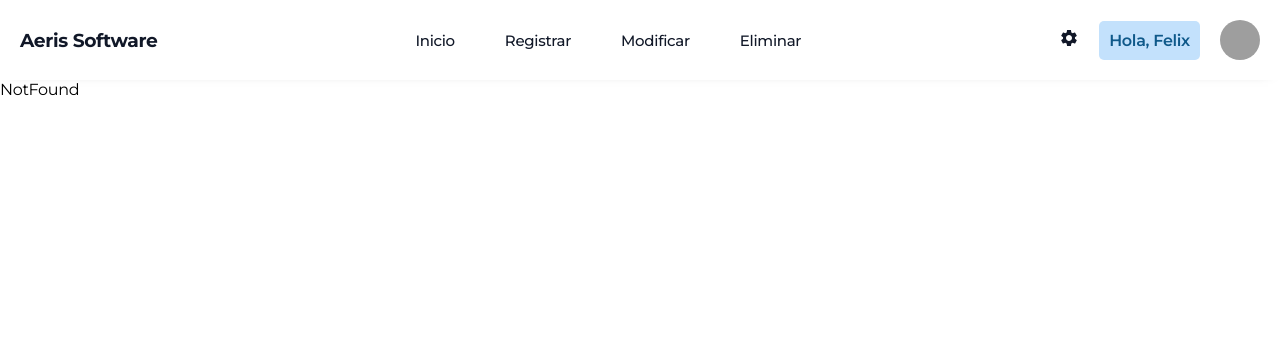
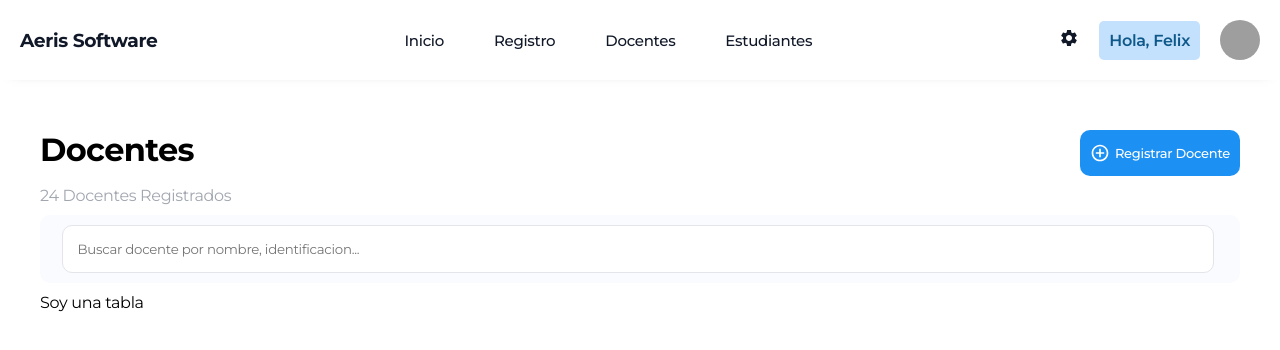
Before and after one commit to FelixOchoa/aeris, a React (Create React App) app: page /teachers in a window 1280 px wide. Shown: the top 350 px of the page. Built offline with nearby package versions, Linux system fonts and the light colour scheme; grey boxes are pictures that could not be loaded.

Commit message:
Correción de carpetas y página teacher 50%

```diff
--- a/src/App.js
+++ b/src/App.js
@@ -1,7 +1,7 @@
 import { BrowserRouter, Route, Routes } from "react-router-dom";
-import Login from "./components/Login";
-import HomePageAdmin from "./components/pages/HomePageAdmin";
-import NotFound from "./components/pages/NotFound";
+import Login from "./Login";
+import HomePageAdmin from "./pages/HomePageAdmin";
+import NotFound from "./pages/NotFound";
 
 function App() {
   return (
--- a/src/components/Login.jsx
+++ b/src/Login.jsx
@@ -2,7 +2,7 @@ import React from "react";
 import { useForm } from "react-hook-form";
 import { useNavigate } from "react-router-dom";
 // import axios from "axios";
-import "../css/login.css";
+import "./css/login.css";
 
 const Login = () => {
   const navigate = useNavigate();
--- a/src/css/navbar.css
+++ b/src/css/navbar.css
@@ -9,8 +9,6 @@
   background-color: white;
   box-shadow: 0px 0px 13px -12px #000000;
   gap: 10px;
-}
-.navSection {
 }
 .menu ul {
   display: flex;
--- /dev/null
+++ b/src/css/teachers.css
@@ -0,0 +1,49 @@
+.teacherBody {
+  display: flex;
+  flex-direction: column;
+  margin: 50px 40px 30px 40px;
+  gap: 10px;
+}
+.teacherSection {
+  display: flex;
+  flex-direction: row;
+  justify-content: space-between;
+}
+.teacherSection .registerButton {
+  display: flex;
+  flex-direction: row;
+  align-items: center;
+  gap: 5px;
+  padding: 13px 10px;
+  border-radius: 10px;
+  background-color: #1d90f4;
+  color: white;
+}
+.registerButton a {
+  font-weight: 500;
+  text-decoration: none;
+  color: white;
+  font-size: 13px;
+}
+.teacherBody p {
+  color: #a1a6af;
+}
+.teacherSearch {
+  display: flex;
+  flex-direction: column;
+  align-items: center;
+  background-color: #fafbff;
+  padding: 10px 0px;
+  border-radius: 10px;
+}
+.teacherSearch input {
+  border: 1px solid #e3e5eb;
+  border-radius: 10px;
+  padding: 15px;
+  width: 96%;
+  transition: ease-in-out 0.2s;
+}
+.teacherSearch input:focus {
+  border: 1px solid #9a9ca1;
+  outline: none;
+}
--- a/src/components/pages/Dashboard.jsx
+++ b/src/pages/Dashboard.jsx
@@ -1,5 +1,5 @@
 import React from "react";
-import "../../css/dashboard.css";
+import "../css/dashboard.css";
 
 const dashboard = () => {
   return <div className="dashboardContainer">dashboard</div>;
--- a/src/components/pages/HomePageAdmin.jsx
+++ b/src/pages/HomePageAdmin.jsx
@@ -4,6 +4,7 @@ import Dashboard from "./Dashboard";
 import NavBar from "./NavBar";
 import Register from "./Register";
 import NotFound from "./NotFound";
+import Teachers from "./Teachers";
 
 const HomePageAdmin = () => {
   return (
@@ -13,6 +14,7 @@ const HomePageAdmin = () => {
         <Route path="/" element={<Dashboard />} />
         <Route path="/dashboard" element={<Dashboard />} />
         <Route path="/register" element={<Register />} />
+        <Route path="/teachers" element={<Teachers />} />
         <Route path="*" element={<NotFound />} />
       </Routes>
     </div>
--- a/src/components/pages/NavBar.jsx
+++ b/src/pages/NavBar.jsx
@@ -1,6 +1,6 @@
 import React from "react";
 import { Link } from "react-router-dom";
-import "../../css/navbar.css";
+import "../css/navbar.css";
 import SettingsIcon from "@mui/icons-material/Settings";
 
 const NavBar = () => {
@@ -16,13 +16,13 @@ const NavBar = () => {
               <Link to="/dashboard">Inicio</Link>
             </li>
             <li>
-              <Link to="/register">Registrar</Link>
+              <Link to="/register">Registro</Link>
             </li>
             <li>
-              <Link to="/modify">Modificar</Link>
+              <Link to="/teachers">Docentes</Link>
             </li>
             <li>
-              <Link to="/logout">Eliminar</Link>
+              <Link to="/students">Estudiantes</Link>
             </li>
           </ul>
         </nav>
--- a/src/components/pages/Register.jsx
+++ b/src/pages/Register.jsx
@@ -2,7 +2,7 @@ import React from "react";
 import { useForm } from "react-hook-form";
 import axios from "axios";
 import Alerta from "../Alerts";
-import "../../css/register.css";
+import "../css/register.css";
 
 const Register = () => {
   const { register, handleSubmit } = useForm();
--- /dev/null
+++ b/src/pages/Teachers.js
@@ -0,0 +1,27 @@
+import React from "react";
+import { Link } from "react-router-dom";
+import "../css/teachers.css";
+import AddCircleOutlineIcon from "@mui/icons-material/AddCircleOutline";
+const Teachers = () => {
+  return (
+    <div className="teacherBody">
+      <div className="teacherSection">
+        <h1>Docentes</h1>
+        <div className="registerButton">
+          <AddCircleOutlineIcon fontSize="small" />
+          <Link to="/register">Registrar Docente</Link>
+        </div>
+      </div>
+      <p> 24 Docentes Registrados</p>
+      <div className="teacherSearch">
+        <input
+          type="text"
+          placeholder="Buscar docente por nombre, identificacion..."
+        />
+      </div>
+      <div className="teacherTable">Soy una tabla</div>
+    </div>
+  );
+};
+
+export default Teachers;
```
Also changed, not shown: src/Alerts.js (renamed from src/components/Alerts.js), src/pages/NotFound.jsx (renamed from src/components/pages/NotFound.jsx).
